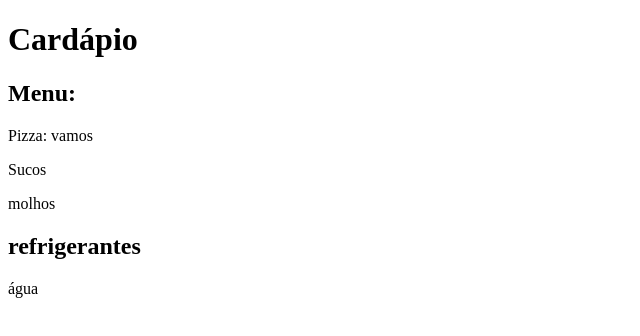
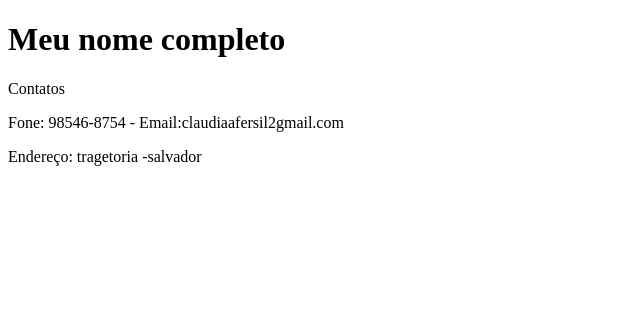
Before and after one commit to Claudiafersil/aula2, a plain HTML site: page index.html in a window 1280 px wide. Shown: the whole page, without its empty margins (0-640 px from the left). Drawn offline with Linux system fonts and the light colour scheme.

Commit message:
fhhjjkjkk

```diff
--- a/index.html
+++ b/index.html
@@ -6,13 +6,9 @@
     <title>Lanchonete</title>
 </head>
 <body>
-  <h1>Cardápio
-</h1>
-<h2>Menu:</h2>
-<p>Pizza: vamos
-</p>Sucos
-<p>molhos</p>
-<h2>refrigerantes
-</h2>água
-</body>
+<h1>Meu nome completo</h1>
+<p>Contatos</p>Fone: 98546-8754 - Email:claudiaafersil2gmail.com <p></p>
+<p>Endereço: tragetoria  -salvador</p><b></b>
+
+</body
 </html>
```
